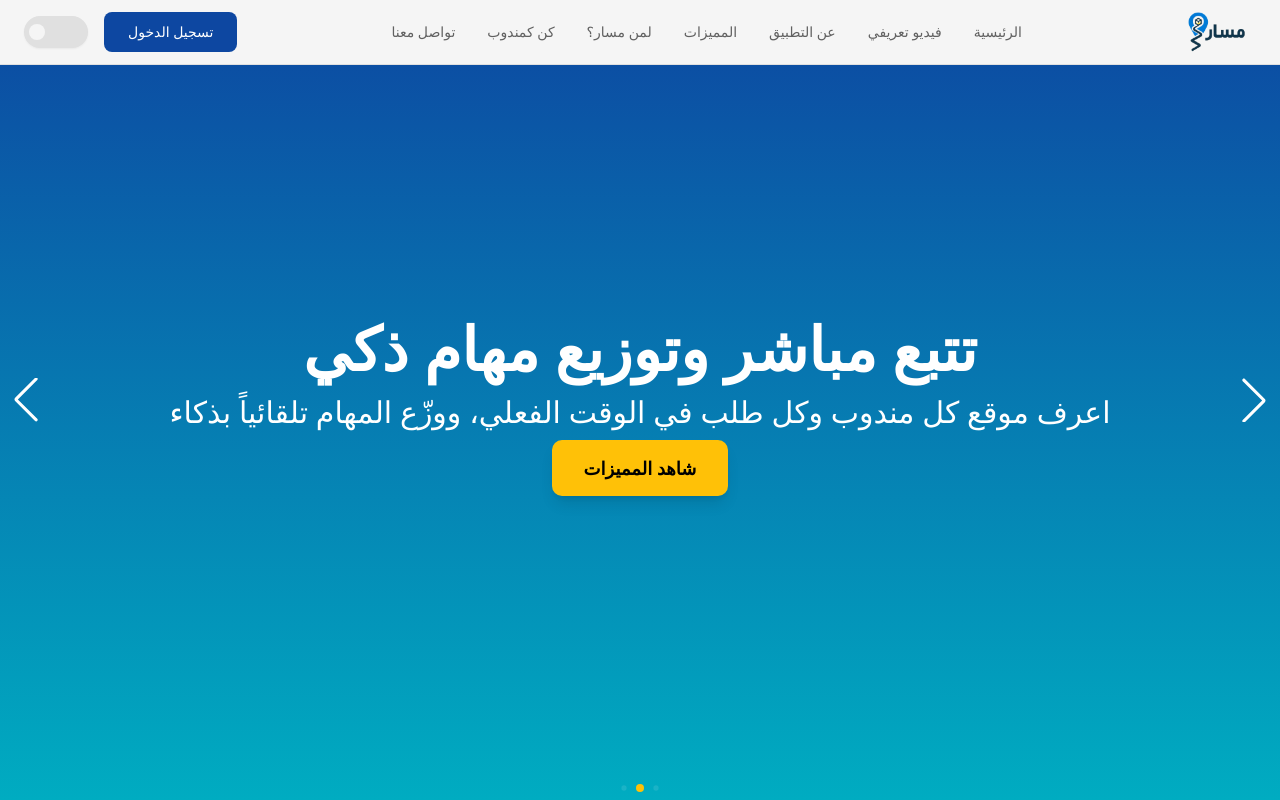
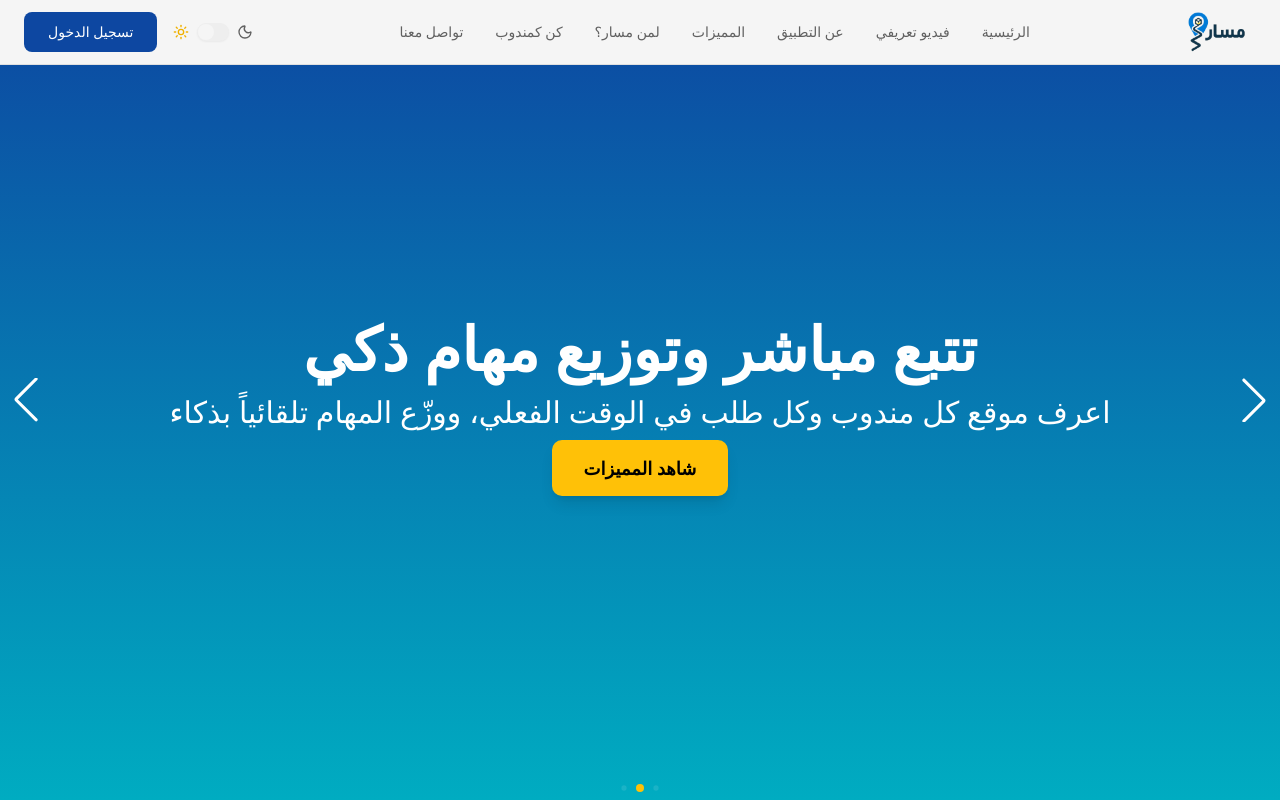
Before and after one commit to A-Amiin/Masar-ITi-Gp, a React (Vite) app: page / in a window 1280 px wide. Shown: the top 800 px of the page. Built offline with nearby package versions, Linux system fonts and the light colour scheme.

Commit message:
redesign the navbar with seperated component (ThemeToggle.jsx)

```diff
--- /dev/null
+++ b/src/components/components/ThemeToggle.jsx
@@ -0,0 +1,33 @@
+import { Sun, Moon } from "lucide-react"
+import { Switch } from "@/components/ui/switch"
+
+export default function ThemeToggle({ theme, toggleTheme }) {
+  return (
+    <div className="flex items-center gap-2">
+      <Sun
+        className={`w-4 h-4 transition ${
+          theme === "light"
+            ? "text-yellow-500"
+            : "text-muted-foreground"
+        }`}
+      />
+
+      <Switch
+        checked={theme === "dark"}
+        onCheckedChange={toggleTheme}
+        className="
+          data-[state=checked]:bg-primary
+          data-[state=unchecked]:bg-muted
+        "
+      />
+
+      <Moon
+        className={`w-4 h-4 transition ${
+          theme === "dark"
+            ? "text-blue-400"
+            : "text-muted-foreground"
+        }`}
+      />
+    </div>
+  )
+}
--- a/src/pages/Landing/components/Navbar.jsx
+++ b/src/pages/Landing/components/Navbar.jsx
@@ -3,6 +3,8 @@ import { Button } from "@/components/ui/button";
 import { Menu, X, Sun, Moon } from "lucide-react";
 import { Switch } from "@/components/ui/switch";
 import useInitTheme from "@/hooks/useInitTheme";
+import { Link } from "react-router-dom";
+import ThemeToggle from "@/components/components/ThemeToggle";
 
 const Navbar = () => {
   const [isOpen, setIsOpen] = useState(false);
@@ -51,54 +53,24 @@ const Navbar = () => {
           </nav>
 
           {/* CTA + Theme Switch Desktop */}
-          <div className="hidden md:flex items-center gap-4">
-            <Switch
-              checked={theme === "dark"}
-              onCheckedChange={toggleTheme}
-              className="relative w-16 h-8 rounded-full p-1 flex items-center transition-colors duration-300 bg-gray-300 dark:bg-gray-700"
-            >
-              <span
-                className={`
-                  absolute w-7 h-7 bg-white rounded-full shadow-md transform transition-transform duration-500
-                  flex items-center justify-center
-                  ${theme === "dark" ? "translate-x-8 rotate-0" : "translate-x-0 rotate-0"}
-                `}
-              >
-                {theme === "dark" ? (
-                  <Moon size={20} className="text-gray-800" />
-                ) : (
-                  <Sun size={20} className="text-yellow-400" />
-                )}
-              </span>
-            </Switch>
-
-            <Button className="h-10 px-6 text-sm dark:bg-primary-dark dark:text-background-dark dark:hover:bg-primary-light dark:hover:text-background">
-              تسجيل الدخول
-            </Button>
+          <div  className="hidden md:flex items-center gap-4">
+            <Link to="/login">
+              <Button className="h-10 px-6 text-sm">
+                تسجيل الدخول
+              </Button>
+            </Link>
+            <ThemeToggle theme={theme} toggleTheme={toggleTheme} />
           </div>
 
           {/* Mobile Menu Button */}
           <div className="md:hidden flex items-center gap-4">
-            <Switch
-              checked={theme === "dark"}
-              onCheckedChange={toggleTheme}
-              className="relative w-12 h-6 bg-gray-300 dark:bg-gray-600 rounded-full p-1 flex items-center transition-all duration-300"
-            >
-              <span
-                className={`absolute w-4 h-4 bg-white rounded-full shadow-md transform transition-transform duration-300 ${
-                  theme === "dark" ? "translate-x-6" : "translate-x-0"
-                } flex items-center justify-center text-yellow-500`}
-              >
-                {theme === "dark" ? <Moon size={12} /> : <Sun size={12} />}
-              </span>
-            </Switch>
-
             <button
               onClick={() => setIsOpen(true)}
               className="text-muted-foreground dark:text-muted-foreground-dark"
             >
               <Menu size={28} />
             </button>
+            <ThemeToggle theme={theme} toggleTheme={toggleTheme} />
           </div>
 
         </div>
@@ -130,12 +102,11 @@ const Navbar = () => {
                 </li>
               ))}
               <li className="mt-4">
-                <Button
-                  className="w-full h-10"
-                  onClick={() => setIsOpen(false)}
-                >
-                  تسجيل الدخول
-                </Button>
+                <Link to="/login" onClick={() => setIsOpen(false)}>
+                  <Button className="w-full h-10">
+                    تسجيل الدخول
+                  </Button>
+                </Link>
               </li>
             </ul>
           </div>
```
